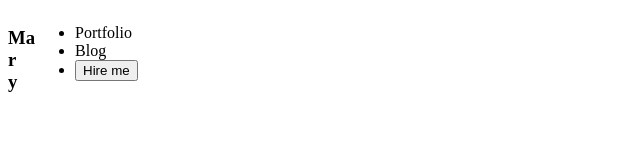
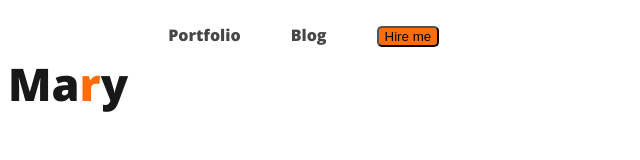
Before and after one commit to debu30/web-developer-portfolio, a plain HTML site: page index.html in a window 1280 px wide. Shown: the whole page, without its empty margins (0-640 px from the left). Drawn offline with nearby package versions, Linux system fonts and the light colour scheme.

Commit message:
added font

```diff
--- a/index.html
+++ b/index.html
@@ -1,19 +1,29 @@
 <!DOCTYPE html>
 <html lang="en">
+
 <head>
     <meta charset="UTF-8">
     <meta name="viewport" content="width=device-width, initial-scale=1.0">
     <title>Web Developer Portfolio</title>
+
+    <link rel="preconnect" href="https://fonts.googleapis.com">
+    <link rel="preconnect" href="https://fonts.gstatic.com" crossorigin>
+    <link href="https://fonts.googleapis.com/css2?family=Open+Sans:wght@800&display=swap" rel="stylesheet">
+
     <link rel="stylesheet" href="styles/portfolio.css">
+
 </head>
+<!-- alt + shift +f         to format the code -->
+
+
 <body>
     <header>
         <nav>
-            <h3>Ma<div>r</div>y</h3>
+            <h3 class="nav-title">Ma<span class="text-primary">r</span>y</h3>
             <ul>
-                <li><a href=""></a>Portfolio</li>
-                <li><a href=""></a>Blog</li>
-                <li><button>Hire me</button></li>
+                <li><a href="">Portfolio</a></li>
+                <li><a href="">Blog</a></li>
+                <li><button class="btn-primary">Hire me</button></li>
             </ul>
         </nav>
 
@@ -30,4 +40,5 @@
 
     </footer>
 </body>
+
 </html>
--- a/styles/portfolio.css
+++ b/styles/portfolio.css
@@ -1,3 +1,41 @@
+/* common Shared Styles */
+body{
+    font-family: 'Open Sans', sans-serif;
+}
+
+.text-primary{
+color: #FD6E0A;
+}
+
+
+.btn-primary{
+    border-radius: 5px;
+    background: #FD6E0A;
+    }
+
+
+/* Nav related Styles */
 nav{
     display: flex;
 }
+
+.nav-title {
+color: #181818;
+font-size: 45px;
+font-weight: 800;
+}
+
+nav > ul{
+    display: flex;
+
+}
+
+nav li {
+    list-style: none;
+    margin-right: 50px;
+}
+
+nav a {
+    text-decoration: none;
+    color: #474747;
+}
```
